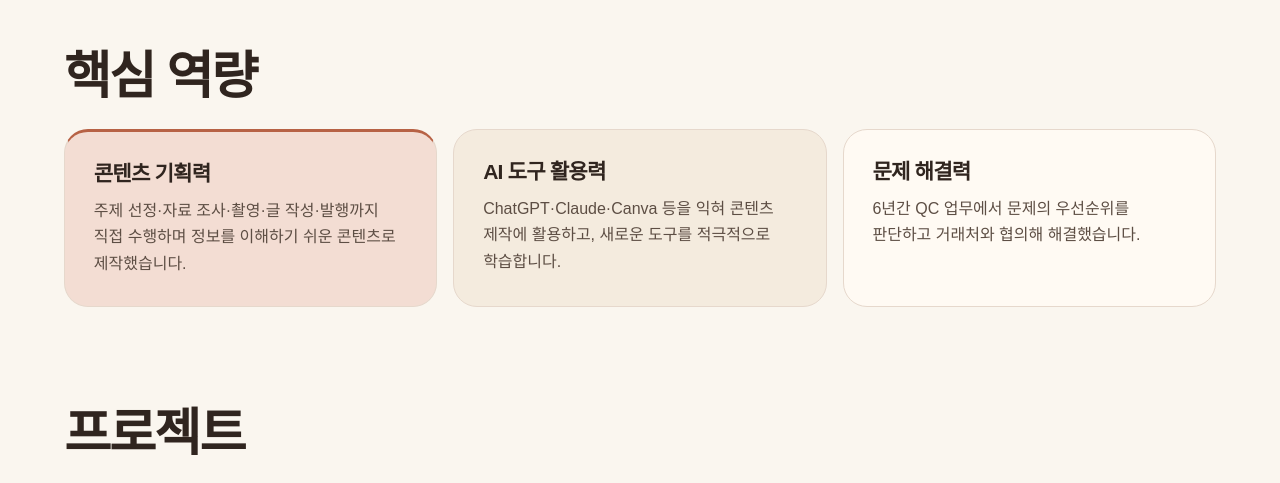
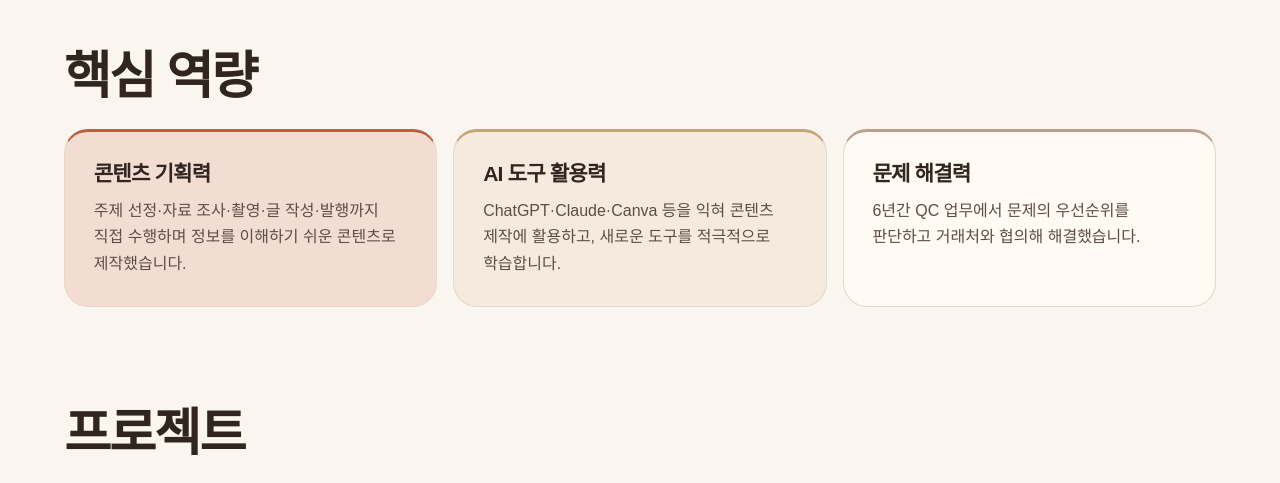
Before and after one commit to dobonggil317-cell/gilseungyun, a plain HTML site: page index.html in a window 1280 px wide. Shown: the part 1180-1663 px from the top of the page. Drawn offline with Linux system fonts and the light colour scheme; a web font is replaced by a local one.

Commit message:
Balance accent borders across portfolio skills cards

```diff
--- a/index.html
+++ b/index.html
@@ -86,8 +86,8 @@
     .card p, .card dl, .card ol { margin-top: .75rem; }
     .story-lead { margin-bottom: 1rem; font-size: 1.12rem; }
     .warm { background: #f3ddd3; border-top: 3px solid var(--terracotta); }
-    .sand { background: #f4ebde; }
-    .ivory { background: #fffaf3; }
+    .sand { background: #f4ebde; border-top: 3px solid #c5a478; }
+    .ivory { background: #fffaf3; border-top: 3px solid #bba18d; }
     dl { margin: 0; }
     dt { font-weight: 750; }
     dd { margin: 0 0 .65rem; color: var(--muted); }
```
